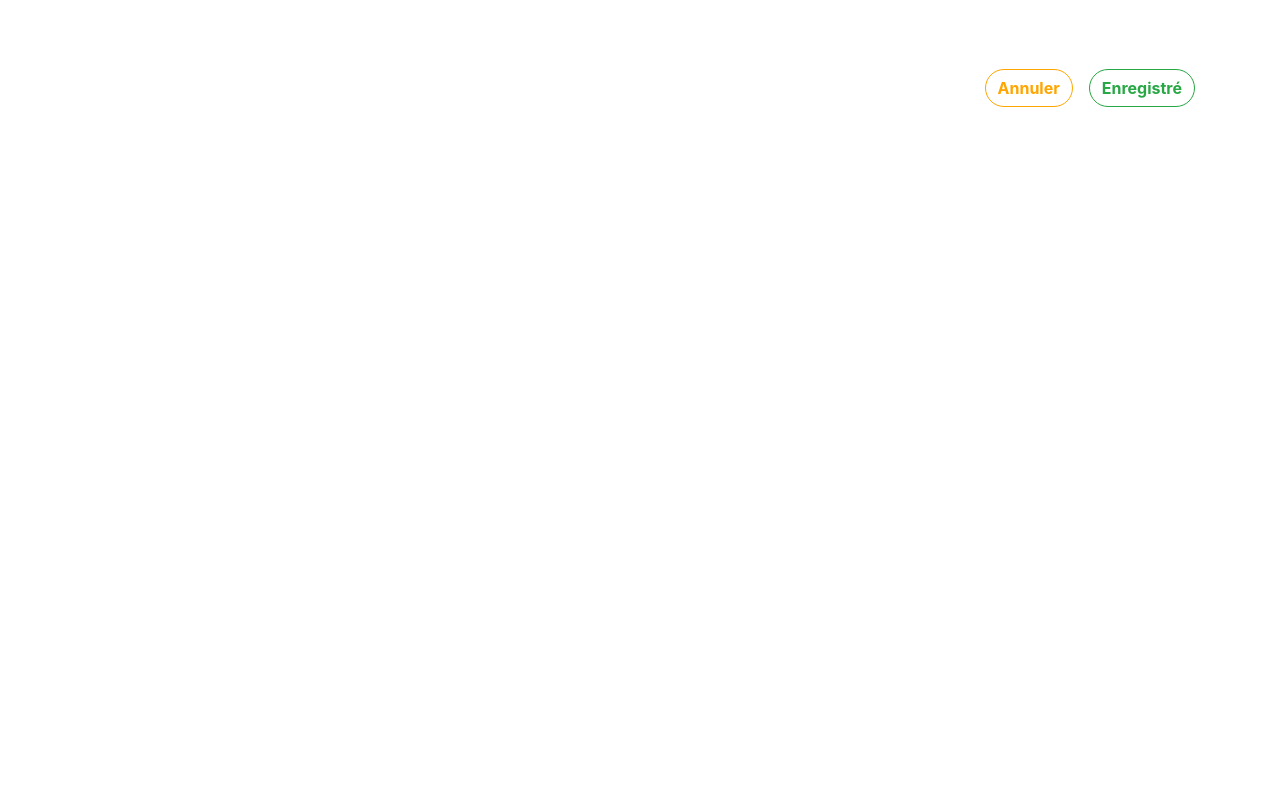
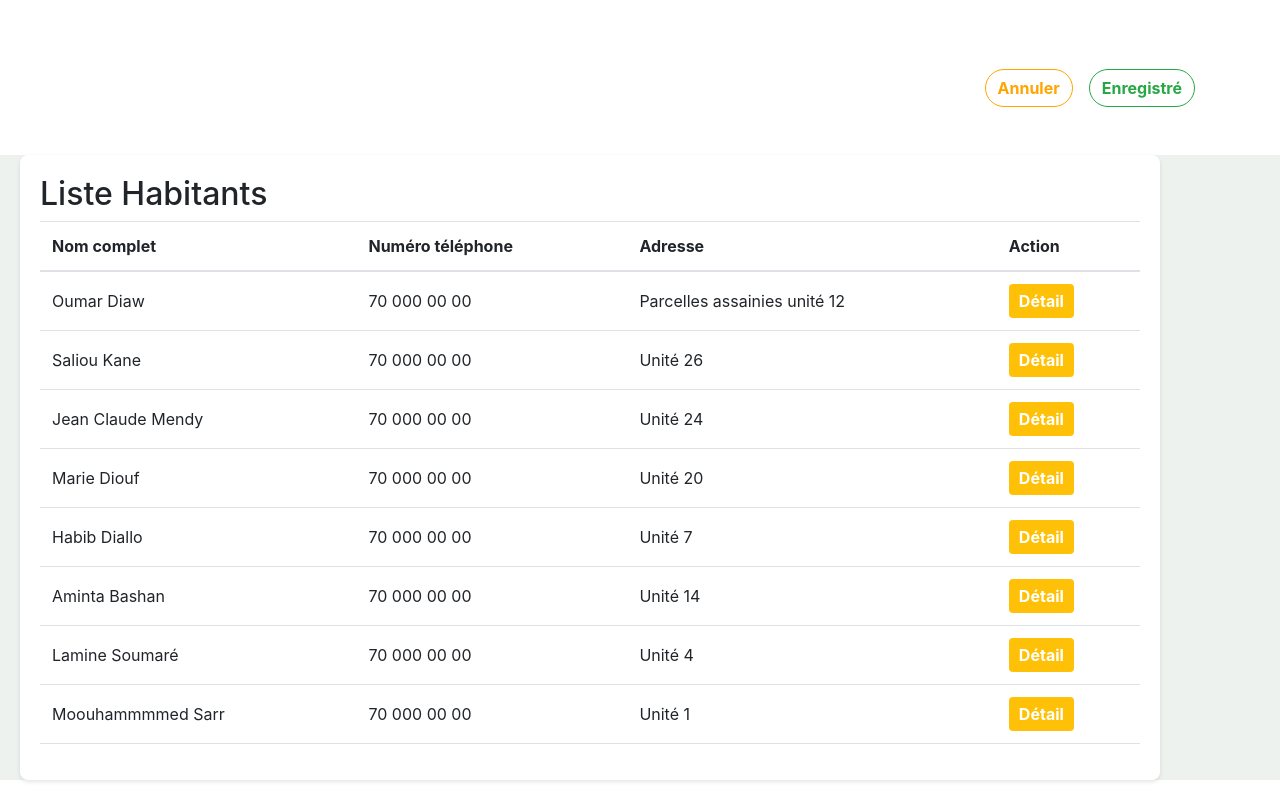
Before and after one commit to BounAbdallah/samagokhFront, an Angular app: page / in a window 1280 px wide. Shown: the part 3788-4588 px from the top of the page. Before the commit the page ends 3943 px from the top, so only its background shows below. Built offline with nearby package versions, Linux system fonts and the light colour scheme.

Commit message:
Ajout de la liste habitants

```diff
--- /dev/null
+++ b/src/app/Composants/Maire/liste-habitants/liste-habitants.component.css
@@ -0,0 +1,28 @@
+body {
+  background-color: #EDF2EE;
+}
+.table-container {
+  margin: 20px;
+  background-color: #fff;
+  border-radius: 8px;
+  padding: 20px;
+  box-shadow: 0 2px 4px rgba(0, 0, 0, 0.1);
+}
+.table thead {
+  background-color: #618062;
+  color: white;
+}
+.table td {
+  vertical-align: middle;
+}
+.btn-detail {
+  background-color: #FFC107;
+  color: #fff;
+  border: none;
+  border-radius: 4px;
+  padding: 5px 10px;
+  font-weight: bold;
+}
+.btn-detail:hover {
+  background-color: #e6a800;
+}
--- /dev/null
+++ b/src/app/Composants/Maire/liste-habitants/liste-habitants.component.html
@@ -0,0 +1,65 @@
+<body>
+  <div class="container table-container">
+    <h2>Liste Habitants</h2>
+      <table class="table table-hover">
+          <thead>
+              <tr>
+                  <th>Nom complet</th>
+                  <th>Numéro téléphone</th>
+                  <th>Adresse</th>
+                  <th>Action</th>
+              </tr>
+          </thead>
+          <tbody>
+              <tr>
+                  <td>Oumar Diaw</td>
+                  <td>70 000 00 00</td>
+                  <td>Parcelles assainies unité 12</td>
+                  <td><button class="btn-detail">Détail</button></td>
+              </tr>
+              <tr>
+                  <td>Saliou Kane</td>
+                  <td>70 000 00 00</td>
+                  <td>Unité 26</td>
+                  <td><button class="btn-detail">Détail</button></td>
+              </tr>
+              <tr>
+                  <td>Jean Claude Mendy</td>
+                  <td>70 000 00 00</td>
+                  <td>Unité 24</td>
+                  <td><button class="btn-detail">Détail</button></td>
+              </tr>
+              <tr>
+                  <td>Marie Diouf</td>
+                  <td>70 000 00 00</td>
+                  <td>Unité 20</td>
+                  <td><button class="btn-detail">Détail</button></td>
+              </tr>
+              <tr>
+                  <td>Habib Diallo</td>
+                  <td>70 000 00 00</td>
+                  <td>Unité 7</td>
+                  <td><button class="btn-detail">Détail</button></td>
+              </tr>
+              <tr>
+                  <td>Aminta Bashan</td>
+                  <td>70 000 00 00</td>
+                  <td>Unité 14</td>
+                  <td><button class="btn-detail">Détail</button></td>
+              </tr>
+              <tr>
+                  <td>Lamine Soumaré</td>
+                  <td>70 000 00 00</td>
+                  <td>Unité 4</td>
+                  <td><button class="btn-detail">Détail</button></td>
+              </tr>
+              <tr>
+                  <td>Moouhammmmed Sarr</td>
+                  <td>70 000 00 00</td>
+                  <td>Unité 1</td>
+                  <td><button class="btn-detail">Détail</button></td>
+              </tr>
+          </tbody>
+      </table>
+  </div>
+</body>
--- a/src/app/app.component.html
+++ b/src/app/app.component.html
@@ -18,3 +18,5 @@
 <app-commentaire></app-commentaire>
 
 <app-project-form></app-project-form>
+
+<app-liste-habitants></app-liste-habitants>
--- a/src/app/app.component.ts
+++ b/src/app/app.component.ts
@@ -14,11 +14,12 @@ import { BarDeRecherheComponent } from "./Composants/Maire/bar-de-recherhe/bar-d
 import { DetailsProjetComponent } from "./Composants/Maire/details-projet/details-projet.component";
 import { CommentaireComponent } from "./Composants/Maire/commentaire/commentaire.component";
 import { ProjectFormComponent } from './Composants/Maire/project-form/project-form.component';
+import { ListeHabitantsComponent } from "./Composants/Maire/liste-habitants/liste-habitants.component";
 
 @Component({
   selector: 'app-root',
   standalone: true,
-  imports: [RouterOutlet,    ReactiveFormsModule,SideBarComponent, BanniereComponent, StatistiqueComponent, CardProjetComponent, NotificationComponent, BarDeRecherheComponent, DetailsProjetComponent, CommentaireComponent, ProjectFormComponent],
+  imports: [RouterOutlet, ReactiveFormsModule, SideBarComponent, BanniereComponent, StatistiqueComponent, CardProjetComponent, NotificationComponent, BarDeRecherheComponent, DetailsProjetComponent, CommentaireComponent, ProjectFormComponent, ListeHabitantsComponent],
   templateUrl: './app.component.html',
   styleUrl: './app.component.css'
 })
```
Also changed, not shown: src/app/Composants/Maire/liste-habitants/liste-habitants.component.ts (added, +12 -0 lines), 1 other file (tests, documents, lock files or other folders).
